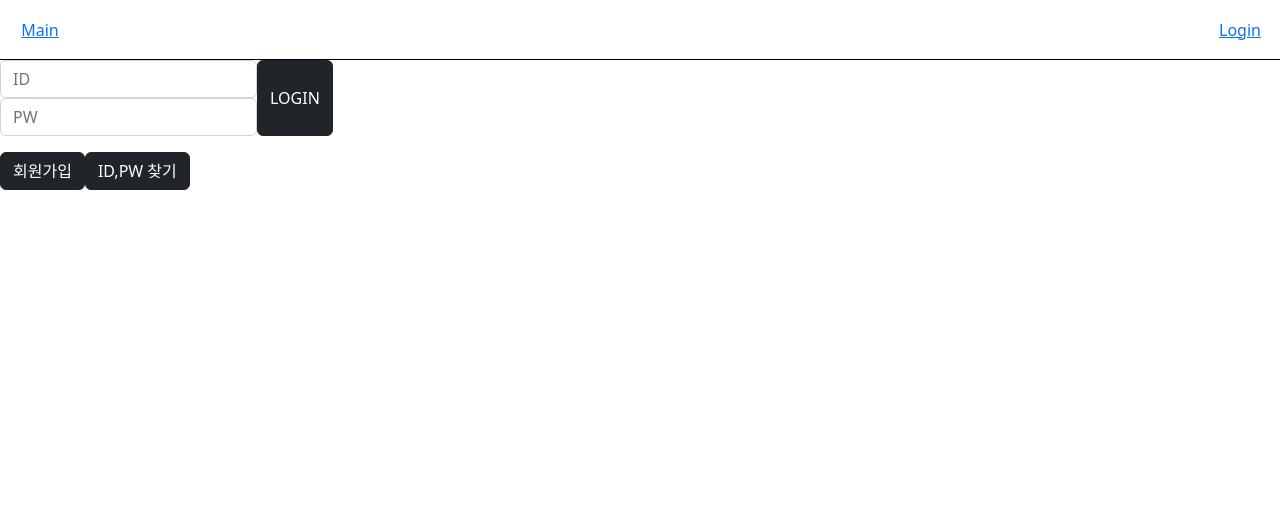
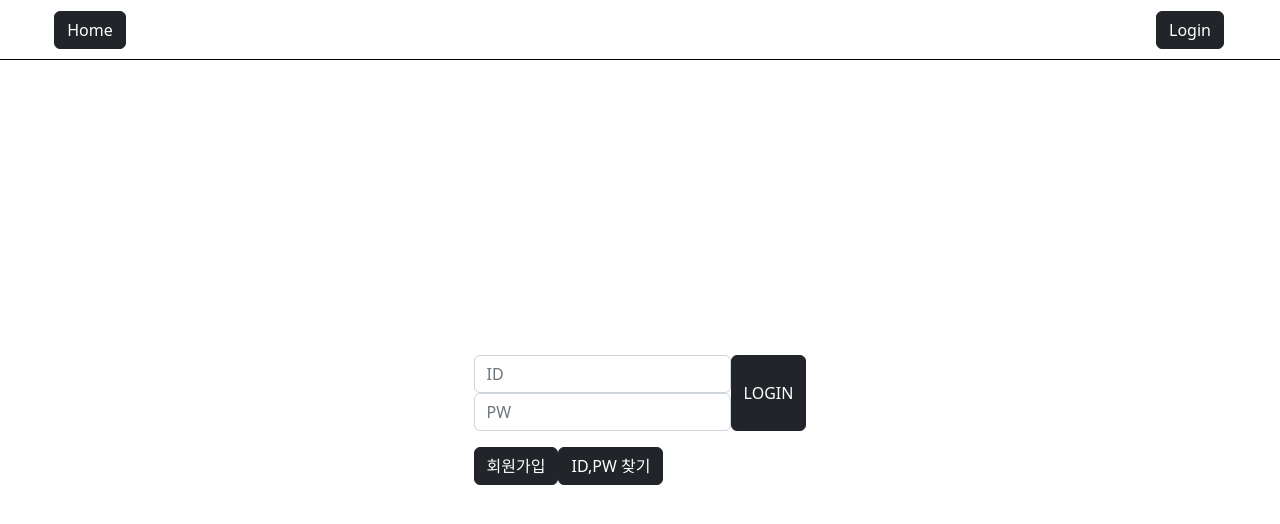
Before and after one commit to jongin12/Community, a React app: page /login in a window 1280 px wide. Shown: the top 524 px of the page. Built offline with nearby package versions, Linux system fonts and the light colour scheme.

Commit message:
login 헤더에서 페이지로 변경

```diff
--- a/src/App.tsx
+++ b/src/App.tsx
@@ -16,7 +16,10 @@ const Header = styled.div`
 `
 const Main = styled.div`
   width: 100vw;
-  height: 100%;
+  height: 90vh;
+  display: flex;
+  justify-content: center;
+  align-items: center;
 `
 
 const App = () => {
--- a/src/Components/Header/HeaderItems.tsx
+++ b/src/Components/Header/HeaderItems.tsx
@@ -2,6 +2,7 @@ import styled from 'styled-components';
 import { useState, useEffect } from 'react';
 import Login from './Login'
 import { Link } from 'react-router-dom';
+import { Button } from 'react-bootstrap';
 
 const Container = styled.div`
   width: 100%;
@@ -9,7 +10,7 @@ const Container = styled.div`
   display: flex;
   justify-content: space-between;
   & > div {
-    width: 80px;
+    width: 180px;
     display: flex;
     justify-content: center;
     align-items: center;
@@ -17,14 +18,40 @@ const Container = styled.div`
 `
 
 const HeaderItems = () => {
+  let sessionStorage = window.sessionStorage
+  console.log(sessionStorage);
+
+  const logout = () => {
+    sessionStorage.removeItem('id')
+    sessionStorage.removeItem('login')
+    location.href = '/home'
+    // alert('로그아웃')
+  }
+
   return (
     <Container>
       <div>
-        <Link to={'/home'}>Main</Link>
+        <Link to={'/home'}>
+          <Button variant="dark">Home</Button>
+        </Link>
       </div>
-      <div>
-        <Link to={'/login'}>Login</Link>
-      </div>
+      {
+        sessionStorage.login &&
+        <div>
+          <Button variant="dark" onClick={logout}>Logout</Button>
+          <Link to={'/mypage'}>
+            <Button variant="dark">Mypage</Button>
+          </Link>
+        </div>
+      }
+      {
+        !sessionStorage.login &&
+        <div>
+          <Link to={'/login'}>
+            <Button variant="dark">Login</Button>
+          </Link>
+        </div>
+      }
     </Container>
   )
 }
--- a/src/Components/Header/Login.tsx
+++ b/src/Components/Header/Login.tsx
@@ -1,7 +1,7 @@
 import styled from 'styled-components';
 import { useState, useEffect } from 'react';
 import { Link } from 'react-router-dom';
-import { Button,InputGroup,Form } from 'react-bootstrap'
+import { Button, Form } from 'react-bootstrap'
 
 const Login = () => {
   let sessionStorage = window.sessionStorage
@@ -9,12 +9,6 @@ const Login = () => {
     id: "",
     password: "",
   })
-  const [login, setLogin] = useState(false)
-  useEffect(()=>{
-    if(sessionStorage.login){
-      setLogin(true)
-    }
-  },[])
   const handleChange = (e:any) => {
     setValues({
       ...values,
@@ -22,7 +16,7 @@ const Login = () => {
     })
   }
   const handleSubmit = (e:any) => {
-    //새로고침안하게하는 함수
+    //! e.preventDefault() 새로고침안하게하는 함수
     fetch(`http://127.0.0.1:4625/login/${values.id}`)
     .then((res)=>res.json())
     .then((res)=>{
@@ -32,8 +26,9 @@ const Login = () => {
           // alert(JSON.stringify(values, null, 2))
           sessionStorage.setItem('id',values.id)
           sessionStorage.setItem('login','true')
-          setLogin(true)
           //로그인 성공, 세션에 정보 추가, login 값 true로 변경
+          location.href = '/home'
+          // home으로 이동
         } else {
           e.preventDefault()
           alert('비밀번호 오류')
@@ -45,40 +40,8 @@ const Login = () => {
     })
   }
 
-  const logout = () => {
-    sessionStorage.removeItem('id')
-    sessionStorage.removeItem('login')
-    setLogin(false)
-    location.reload()
-    // alert('로그아웃')
-  }
-
-  const test = () => {
-    console.log(sessionStorage)
-  }
-
   return (
     <div>
-      {
-        !login &&
-        <>
-        {/* <form onSubmit={handleSubmit} autoComplete="off">
-          <input
-            type="text"
-            name='id'
-            value={values.id}
-            onChange={handleChange}
-            placeholder='ID'
-            />
-          <input
-            type="password"
-            name='password'
-            value={values.password}
-            onChange={handleChange}
-            placeholder='PW'
-            />
-          <Button type="submit" variant="dark">로그인</Button>
-        </form> */}
         <Form className="mb-3" onSubmit={handleSubmit} autoComplete="off" style={{display:'flex'}}>
           <div>
             <Form.Control type="text"
@@ -96,20 +59,8 @@ const Login = () => {
           </div>
           <Button type="submit" variant="dark">LOGIN</Button>
         </Form>
-        <Link to={'/signIn'}><Button type="submit" variant="dark">회원가입</Button></Link>
-        <Link to={'/findPw'}><Button type="submit" variant="dark">ID,PW 찾기</Button></Link>
-        </>
-      }
-      {
-        login &&
-        <div>
-          <p>{sessionStorage.id}님, 안녕하세요</p>
-          <form>
-            <button onClick={logout}>로그아웃</button>
-          </form>
-        </div>
-      }
-      {/* <button onClick={test}>test</button> */}
+        <Link to={'/signIn'}><Button variant="dark">회원가입</Button></Link>
+        <Link to={'/findPw'}><Button variant="dark">ID,PW 찾기</Button></Link>
     </div>
   )
 }
--- a/src/Components/Main/Home.tsx
+++ b/src/Components/Main/Home.tsx
@@ -36,7 +36,7 @@ const Home = () => {
   },[])
 
   return (
-    <>
+    <div>
       {
         sessionStorage.login &&
         <h3>내 가입 카페</h3>
@@ -68,7 +68,7 @@ const Home = () => {
         })
       }
       <Link to={'/makeCafe'}>카페 생성</Link>
-    </>
+    </div>
   )
 }
 export default Home
--- a/src/Components/Main/SignIn.tsx
+++ b/src/Components/Main/SignIn.tsx
@@ -32,6 +32,7 @@ const SignIn = () => {
               }),
             })
             alert('회원가입 성공!')
+            location.href = '/login'
           } else {
             alert('이미 존재하는 ID입니다.')
           }
```
